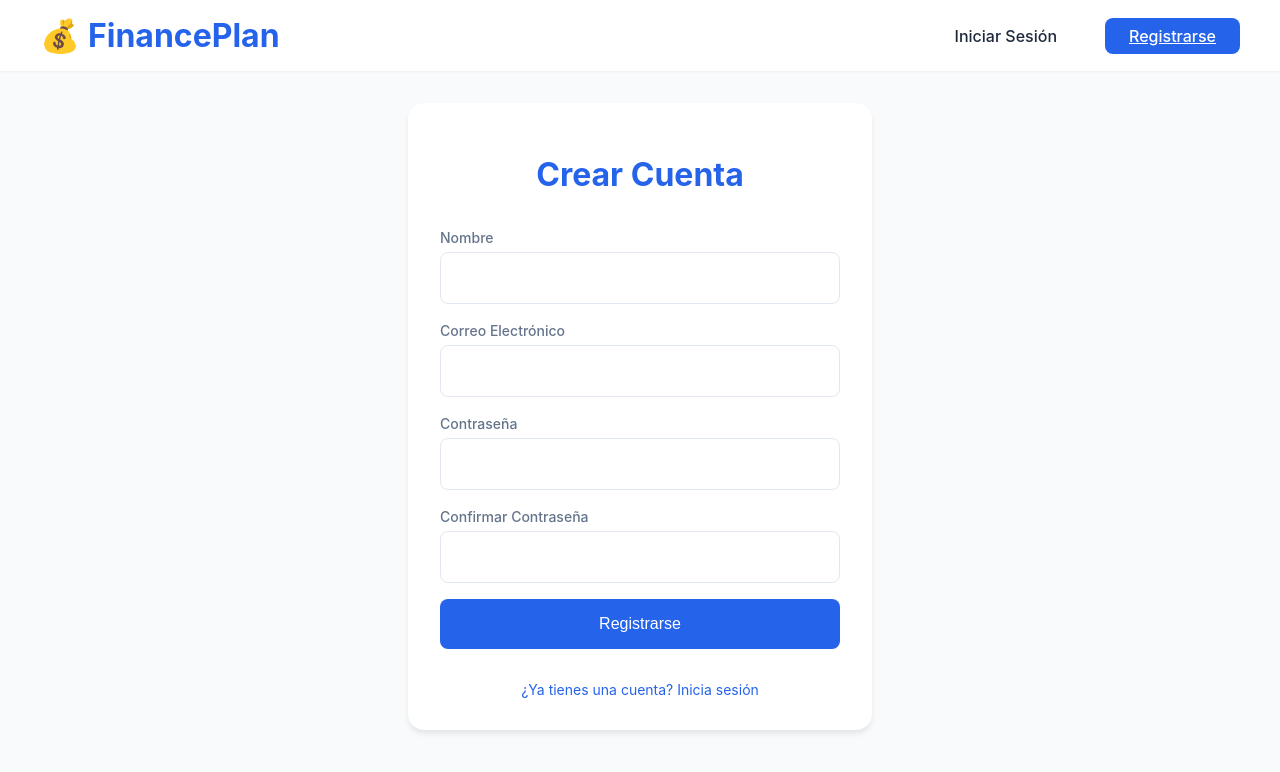
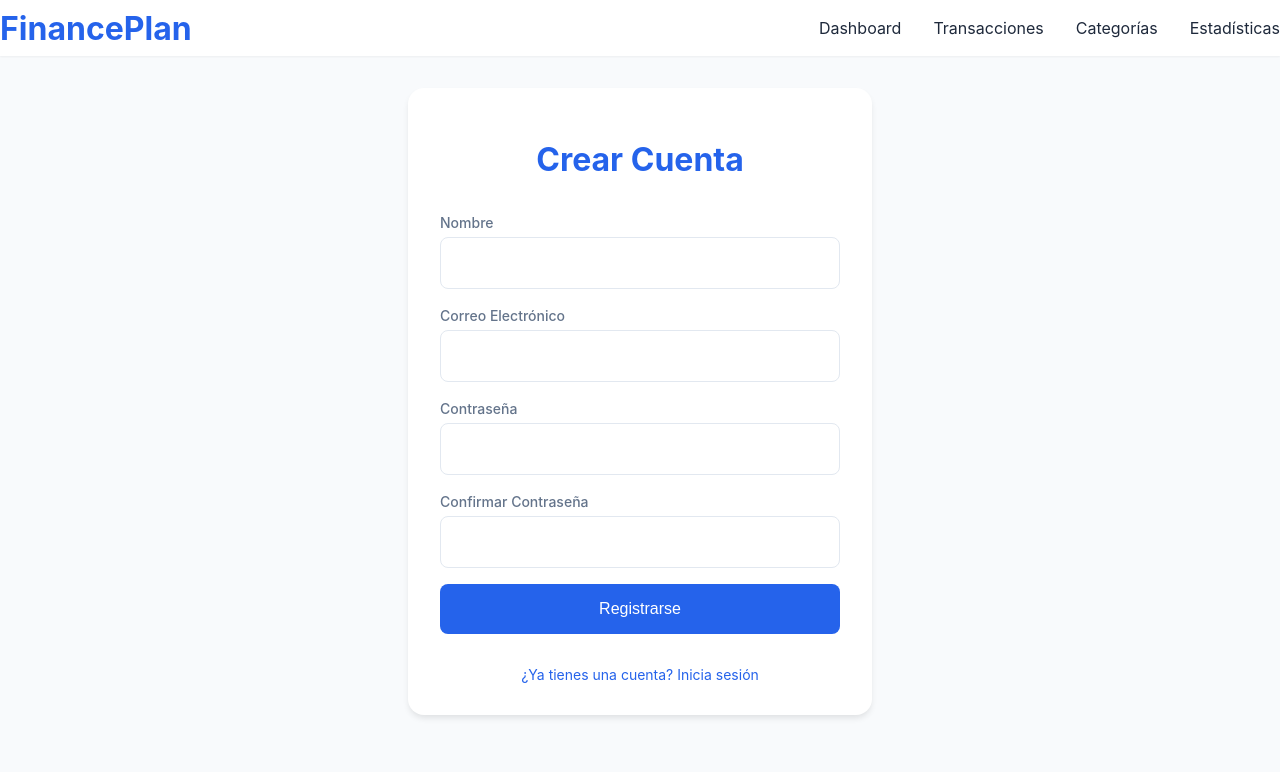
Before and after one commit to ChrisNT23/finance-front, a React (Create React App) app: page /register in a window 1280 px wide. Shown: the top 772 px of the page. Built offline with nearby package versions, Linux system fonts and the light colour scheme; no server answers.

Commit message:
resposive

```diff
--- a/src/App.css
+++ b/src/App.css
@@ -36,3 +36,82 @@
     transform: rotate(360deg);
   }
 }
+
+/* --- Global Responsive Styles --- */
+body, html, #root {
+  min-height: 100vh;
+  width: 100vw;
+  margin: 0;
+  padding: 0;
+  box-sizing: border-box;
+  font-family: 'Inter', -apple-system, BlinkMacSystemFont, 'Segoe UI', Roboto, sans-serif;
+  background: #f8fafc;
+}
+
+.responsive-container {
+  width: 100%;
+  max-width: 1200px;
+  margin: 0 auto;
+  padding: 1rem;
+}
+
+.card {
+  background: #fff;
+  border-radius: 0.5rem;
+  box-shadow: 0 2px 4px rgba(0,0,0,0.08);
+  padding: 1.5rem;
+  margin-bottom: 1.5rem;
+}
+
+.flex {
+  display: flex;
+  gap: 1rem;
+}
+
+.flex-col {
+  flex-direction: column;
+}
+
+.grid {
+  display: grid;
+  gap: 1.5rem;
+}
+
+@media (max-width: 900px) {
+  .responsive-container {
+    padding: 0.5rem;
+  }
+  .card {
+    padding: 1rem;
+  }
+}
+
+@media (max-width: 600px) {
+  .responsive-container {
+    padding: 0.25rem;
+  }
+  .card {
+    padding: 0.5rem;
+  }
+  .flex {
+    flex-direction: column !important;
+    gap: 0.5rem;
+  }
+  .grid {
+    grid-template-columns: 1fr !important;
+    gap: 1rem;
+  }
+  h1, h2, h3 {
+    font-size: 1.2rem !important;
+  }
+  label, input, button, p, span, a {
+    font-size: 1rem !important;
+  }
+}
+
+/* Utility for horizontal scroll on tables/lists */
+.responsive-table {
+  width: 100%;
+  overflow-x: auto;
+  display: block;
+}
--- a/src/components/Navbar.js
+++ b/src/components/Navbar.js
@@ -1,6 +1,7 @@
 import React, { useState } from 'react';
 import { Link, useNavigate } from 'react-router-dom';
 import { theme } from '../theme';
+import MenuIcon from '@mui/icons-material/Menu';
 
 const Navbar = () => {
   const [isMenuOpen, setIsMenuOpen] = useState(false);
@@ -10,6 +11,12 @@ const Navbar = () => {
   const handleLogout = () => {
     localStorage.removeItem('token');
     navigate('/login');
+  };
+
+  // Responsive: close menu on navigation
+  const handleNavClick = (path) => {
+    setIsMenuOpen(false);
+    navigate(path);
   };
 
   const navStyle = {
@@ -100,57 +107,46 @@ const Navbar = () => {
   }
 
   return (
-    <nav style={navStyle}>
-      <div style={containerStyle}>
-        <Link to="/" style={logoStyle}>
-          <span role="img" aria-label="money">💰</span>
-          FinancePlan
-        </Link>
-
-        <button
-          style={mobileMenuButtonStyle}
-          onClick={() => setIsMenuOpen(!isMenuOpen)}
-          aria-label="Toggle menu"
-        >
-          <span role="img" aria-label="menu">☰</span>
-        </button>
-
-        <div style={navLinksStyle}>
-          {isAuthenticated ? (
-            <>
-              <Link to="/dashboard" style={linkStyle}>Dashboard</Link>
-              <Link to="/transactions" style={linkStyle}>Transacciones</Link>
-              <Link to="/categories" style={linkStyle}>Categorías</Link>
-              <button onClick={handleLogout} style={buttonStyle}>
-                Cerrar Sesión
-              </button>
-            </>
-          ) : (
-            <>
-              <Link to="/login" style={linkStyle}>Iniciar Sesión</Link>
-              <Link to="/register" style={buttonStyle}>Registrarse</Link>
-            </>
+    <nav className="responsive-container" style={{backgroundColor: theme.colors.surface, boxShadow: theme.shadows.sm, position: 'sticky', top: 0, zIndex: 1000, padding: 0}}>
+      <div style={{display: 'flex', justifyContent: 'space-between', alignItems: 'center', minHeight: '56px'}}>
+        <span style={{color: theme.colors.primary, fontSize: '2rem', fontWeight: 700, textDecoration: 'none', display: 'flex', alignItems: 'center', gap: theme.spacing.sm, cursor: 'pointer'}} onClick={() => handleNavClick('/')}>FinancePlan</span>
+        <div className="desktop-nav" style={{display: 'flex', gap: theme.spacing.xl, alignItems: 'center'}}>
+          <div className="nav-links" style={{display: 'flex', gap: theme.spacing.xl, alignItems: 'center'}}>
+            <a href="/dashboard" style={{color: theme.colors.text, textDecoration: 'none'}}>Dashboard</a>
+            <a href="/transactions" style={{color: theme.colors.text, textDecoration: 'none'}}>Transacciones</a>
+            <a href="/categories" style={{color: theme.colors.text, textDecoration: 'none'}}>Categorías</a>
+            <a href="/statistics" style={{color: theme.colors.text, textDecoration: 'none'}}>Estadísticas</a>
+          </div>
+          {isAuthenticated && (
+            <button onClick={handleLogout} style={{background: 'none', border: 'none', color: theme.colors.error, fontWeight: 600, cursor: 'pointer'}}>Salir</button>
           )}
         </div>
-
-        <div style={mobileMenuStyle}>
-          {isAuthenticated ? (
-            <>
-              <Link to="/dashboard" style={linkStyle}>Dashboard</Link>
-              <Link to="/transactions" style={linkStyle}>Transacciones</Link>
-              <Link to="/categories" style={linkStyle}>Categorías</Link>
-              <button onClick={handleLogout} style={buttonStyle}>
-                Cerrar Sesión
-              </button>
-            </>
-          ) : (
-            <>
-              <Link to="/login" style={linkStyle}>Iniciar Sesión</Link>
-              <Link to="/register" style={buttonStyle}>Registrarse</Link>
-            </>
+        <button className="mobile-menu-btn" style={{display: 'none', background: 'none', border: 'none', cursor: 'pointer'}} onClick={() => setIsMenuOpen(!isMenuOpen)}>
+          <MenuIcon fontSize="large" />
+        </button>
+      </div>
+      {/* Mobile menu */}
+      {isMenuOpen && (
+        <div className="mobile-nav" style={{display: 'flex', flexDirection: 'column', gap: '1rem', padding: '1rem 0'}}>
+          <a href="/dashboard" onClick={() => handleNavClick('/dashboard')}>Dashboard</a>
+          <a href="/transactions" onClick={() => handleNavClick('/transactions')}>Transacciones</a>
+          <a href="/categories" onClick={() => handleNavClick('/categories')}>Categorías</a>
+          <a href="/statistics" onClick={() => handleNavClick('/statistics')}>Estadísticas</a>
+          {isAuthenticated && (
+            <button onClick={handleLogout} style={{background: 'none', border: 'none', color: theme.colors.error, fontWeight: 600, cursor: 'pointer'}}>Salir</button>
           )}
         </div>
-      </div>
+      )}
+      <style>{`
+        @media (max-width: 900px) {
+          .desktop-nav { display: none !important; }
+          .mobile-menu-btn { display: block !important; }
+        }
+        @media (min-width: 901px) {
+          .mobile-menu-btn, .mobile-nav { display: none !important; }
+          .desktop-nav { display: flex !important; }
+        }
+      `}</style>
     </nav>
   );
 };
--- a/src/pages/Dashboard.js
+++ b/src/pages/Dashboard.js
@@ -202,40 +202,36 @@ const Dashboard = () => {
   };
 
   return (
-    <div style={containerStyle}>
+    <div className="responsive-container">
       <h1 style={titleStyle}>Dashboard</h1>
-
-      <div style={cardsContainerStyle}>
-        <div style={cardStyle}>
+      <div className="grid" style={cardsContainerStyle}>
+        <div className="card">
           <h3 style={cardTitleStyle}>Ingresos Totales</h3>
           <p style={{...cardValueStyle, color: '#10B981'}}>
             {formatAmount(summary.totalIncome)}
           </p>
         </div>
-        <div style={cardStyle}>
+        <div className="card">
           <h3 style={cardTitleStyle}>Gastos Totales</h3>
           <p style={{...cardValueStyle, color: '#EF4444'}}>
             {formatAmount(summary.totalExpenses)}
           </p>
         </div>
-        <div style={cardStyle}>
+        <div className="card">
           <h3 style={cardTitleStyle}>Balance</h3>
           <p style={{...cardValueStyle, color: summary.balance >= 0 ? '#10B981' : '#EF4444'}}>
             {formatAmount(summary.balance)}
           </p>
         </div>
       </div>
-
-      <div style={chartContainerStyle}>
+      <div className="card">
         <h2 style={chartTitleStyle}>Tendencias Mensuales</h2>
         <Line
           data={monthlyData}
           options={{
             responsive: true,
             plugins: {
-              legend: {
-                position: 'top',
-              },
+              legend: { position: 'top' },
               tooltip: {
                 callbacks: {
                   label: function(context) {
@@ -256,17 +252,14 @@ const Dashboard = () => {
           }}
         />
       </div>
-
-      <div style={chartContainerStyle}>
+      <div className="card">
         <h2 style={chartTitleStyle}>Distribución por Categoría</h2>
         <Doughnut
           data={categoryData}
           options={{
             responsive: true,
             plugins: {
-              legend: {
-                position: 'right',
-              },
+              legend: { position: 'right' },
               tooltip: {
                 callbacks: {
                   label: function(context) {
@@ -281,17 +274,14 @@ const Dashboard = () => {
           }}
         />
       </div>
-
-      <div style={chartContainerStyle}>
+      <div className="card">
         <h2 style={chartTitleStyle}>Balance Mensual</h2>
         <Line
           data={balanceData}
           options={{
             responsive: true,
             plugins: {
-              legend: {
-                position: 'top',
-              },
+              legend: { position: 'top' },
               tooltip: {
                 callbacks: {
                   label: function(context) {
--- a/src/pages/Login.js
+++ b/src/pages/Login.js
@@ -146,7 +146,7 @@ const Login = () => {
   };
 
   return (
-    <div style={containerStyle}>
+    <div className="responsive-container" style={containerStyle}>
       <h1 style={titleStyle}>Iniciar Sesión</h1>
       <form onSubmit={handleSubmit} style={formStyle}>
         <div style={inputGroupStyle}>
@@ -181,9 +181,9 @@ const Login = () => {
           Iniciar Sesión
         </button>
         {error && <p style={errorStyle}>{error}</p>}
-        <Link to="/register" style={linkStyle}>
+        <a href="/register" style={linkStyle}>
           ¿No tienes una cuenta? Regístrate
-        </Link>
+        </a>
       </form>
     </div>
   );
--- a/src/pages/Register.js
+++ b/src/pages/Register.js
@@ -123,7 +123,7 @@ const Register = () => {
   };
 
   return (
-    <div style={containerStyle}>
+    <div className="responsive-container" style={containerStyle}>
       <h1 style={titleStyle}>Crear Cuenta</h1>
       <form onSubmit={handleSubmit} style={formStyle}>
         <div style={inputGroupStyle}>
@@ -186,9 +186,9 @@ const Register = () => {
           Registrarse
         </button>
         {error && <p style={errorStyle}>{error}</p>}
-        <Link to="/login" style={linkStyle}>
+        <a href="/login" style={linkStyle}>
           ¿Ya tienes una cuenta? Inicia sesión
-        </Link>
+        </a>
       </form>
     </div>
   );
```
